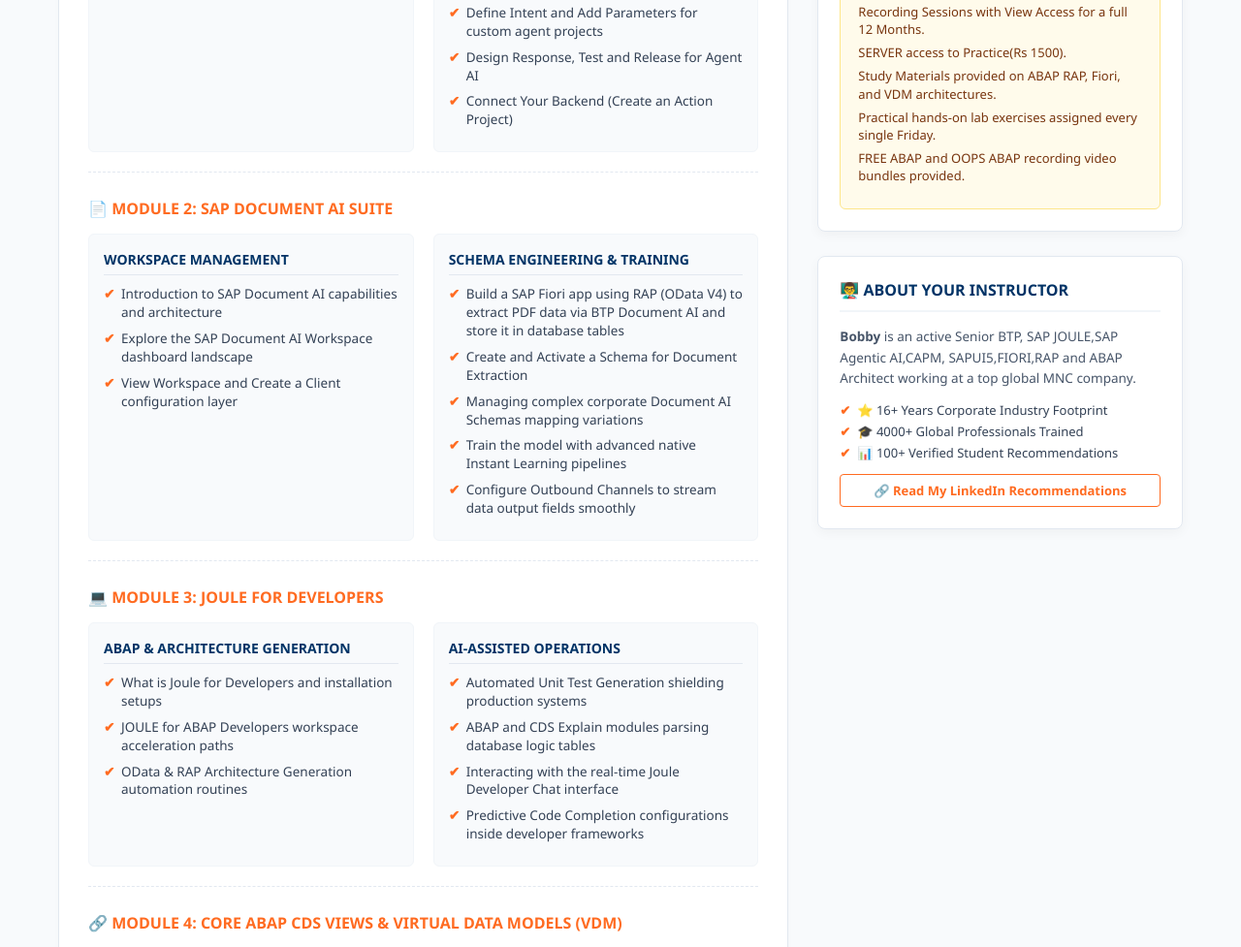
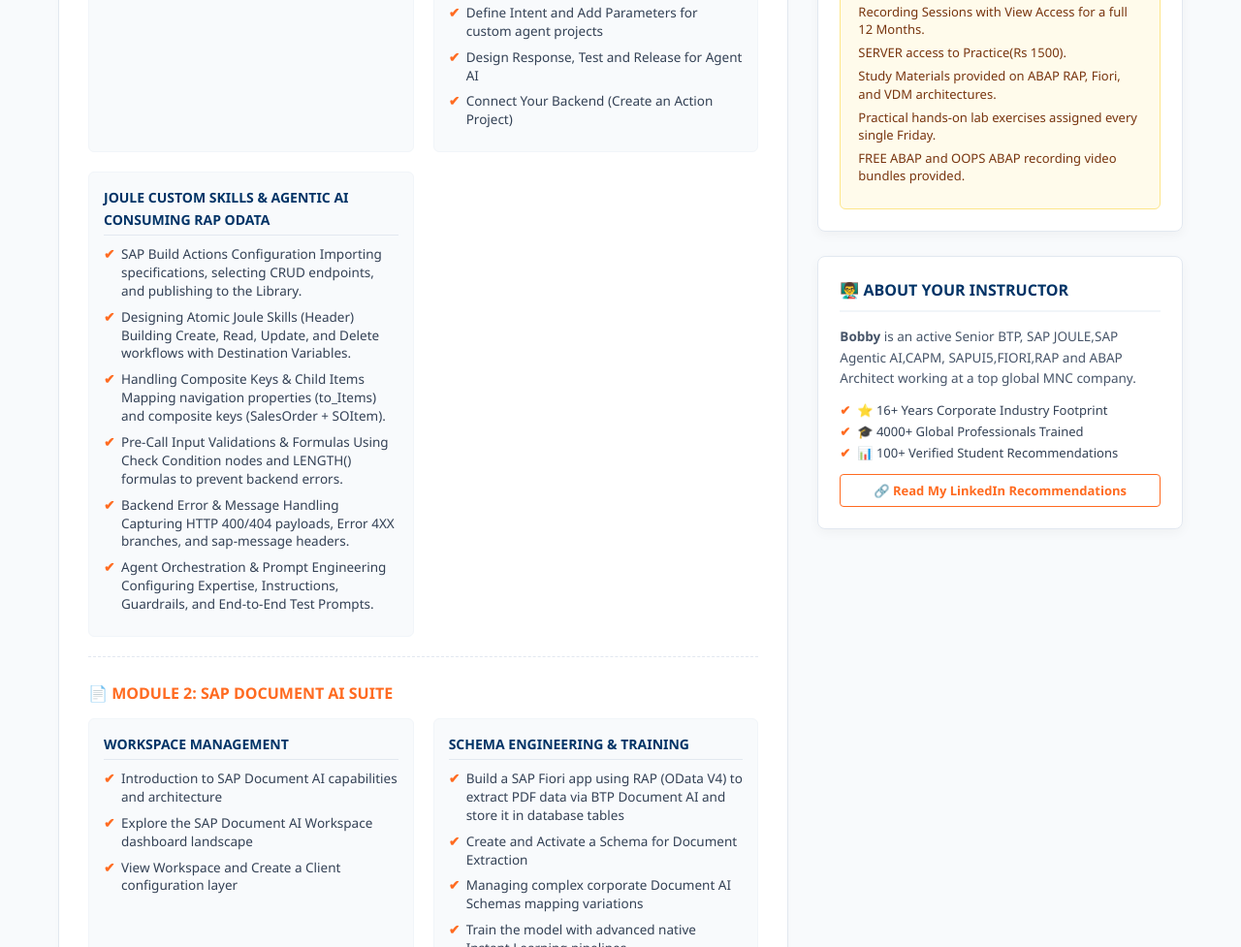
Before and after one commit to bobbybtp/sap-training, a plain HTML site: page index.html in a window 1280 px wide. Shown: the part 830-1807 px from the top of the page at 97% size. Drawn offline with Linux system fonts and the light colour scheme.

Commit message:
Update index.html

```diff
--- a/index.html
+++ b/index.html
@@ -87,6 +87,22 @@
                                 <li>Define Intent and Add Parameters for custom agent projects</li>
                                 <li>Design Response, Test and Release for Agent AI</li>
                                 <li>Connect Your Backend (Create an Action Project)</li>
+                            </ul>
+                        </div>
+                        <div class="subgrid-column">
+                            <h4>Joule Custom Skills & Agentic AI Consuming RAP ODATA</h4>
+                            <ul>
+                                <li>SAP Build Actions Configuration Importing specifications, selecting CRUD endpoints, and publishing to the Library.
+</li>
+                                <li>Designing Atomic Joule Skills (Header) Building Create, Read, Update, and Delete workflows with Destination Variables.
+</li>
+                                <li>Handling Composite Keys & Child Items Mapping navigation properties (to_Items) and composite keys (SalesOrder + SOItem).</li>
+                                <li>Pre-Call Input Validations & Formulas Using Check Condition nodes and LENGTH() formulas to prevent backend errors.
+</li>
+                                <li>Backend Error & Message Handling Capturing HTTP 400/404 payloads, Error 4XX branches, and sap-message headers.
+</li>
+                                <li>Agent Orchestration & Prompt Engineering Configuring Expertise, Instructions, Guardrails, and End-to-End Test Prompts.</li>
+
                             </ul>
                         </div>
                     </div>
```
